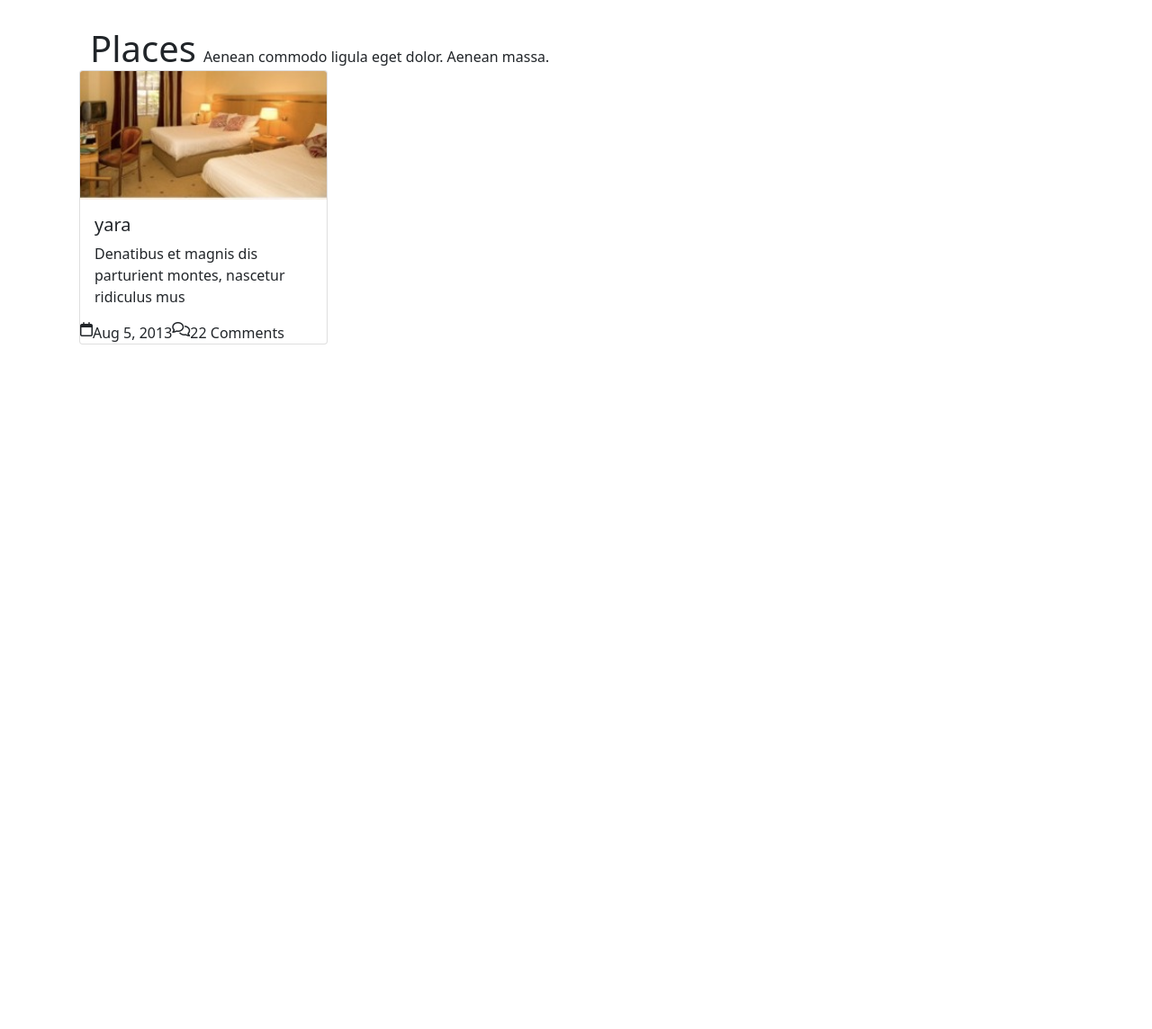
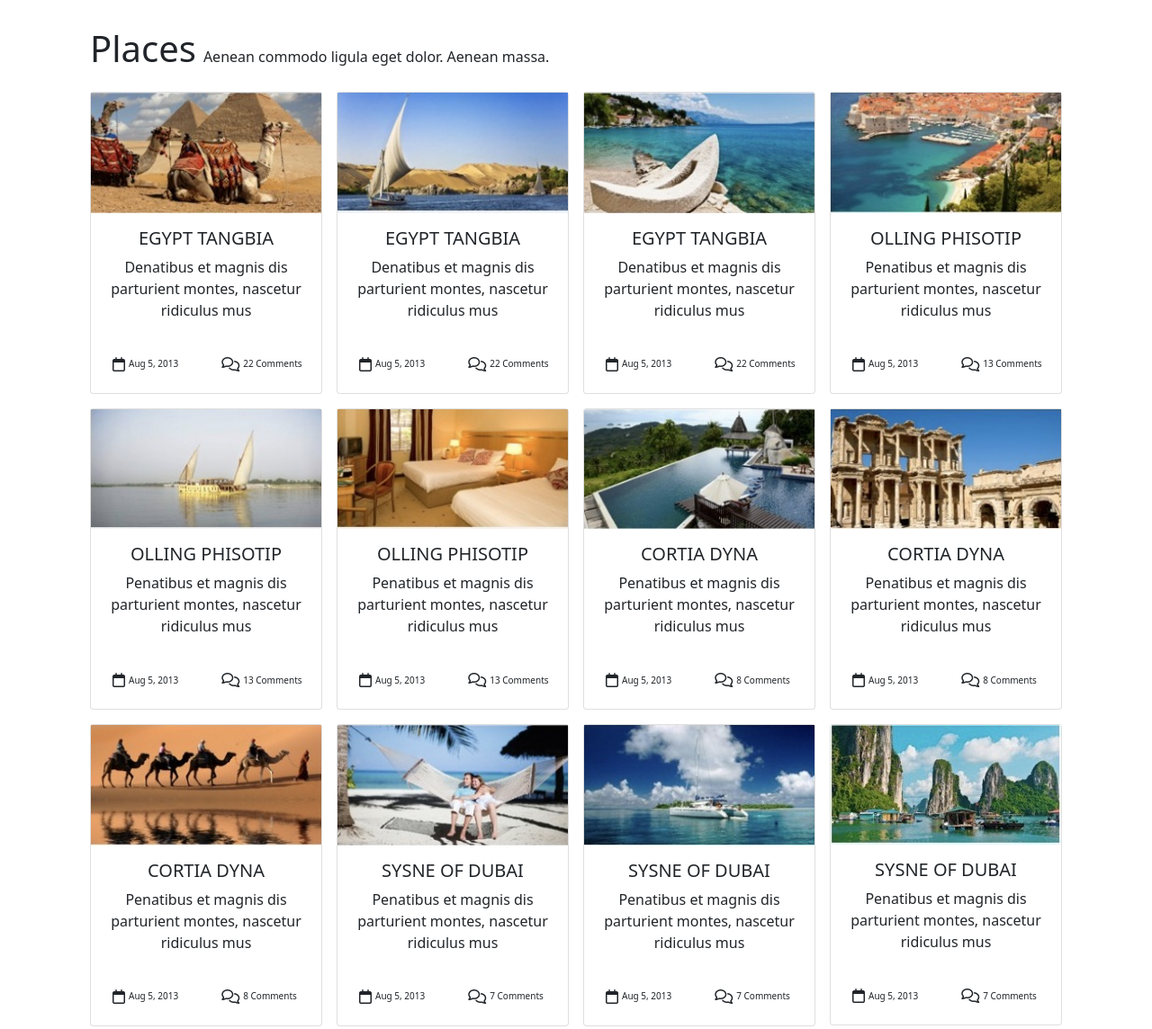
Before and after one commit to YaraAmged/FastTrack-Task1-Session12-FrontEnd, a plain HTML site: page index.html in a window 1280 px wide. Shown: the whole page at 90% size. Before the commit the page ends 800 px from the top, so only its background shows below. Drawn offline with nearby package versions, Linux system fonts and the light colour scheme.

Commit message:
Cards Updated

```diff
--- a/index.html
+++ b/index.html
@@ -37,12 +37,11 @@
     <link href="style.css" rel="stylesheet" />
   </head>
   <body>
-    <header class="d-flex gap-2 align-items-end">
+    <header class="d-flex gap-2 align-items-end mb-4">
       <h1>Places</h1>
       <h6>Aenean commodo ligula eget dolor. Aenean massa.</h6>
     </header>
-    <div class="row" id="cards-wrapper">
-
+    <div class="row g-3" id="cards-wrapper">
     </div>
   </body>
 </html>
--- a/main.js
+++ b/main.js
@@ -1,32 +1,130 @@
-const cardsData = [{image:"", title:"yara", description:"", date:"", commentsnumber:0}]
+const cardsData = [
+  {
+    image: "/Images/Egypt1.jpeg",
+    title: "EGYPT TANGBIA",
+    description:
+      "Denatibus et magnis dis parturient montes, nascetur ridiculus mus",
+    date: "Aug 5, 2013",
+    commentsnumber: 22,
+  },
+  {
+    image: "/Images/Egypt2.jpeg",
+    title: "EGYPT TANGBIA",
+    description:
+      "Denatibus et magnis dis parturient montes, nascetur ridiculus mus",
+    date: "Aug 5, 2013",
+    commentsnumber: 22,
+  },
+  {
+    image: "/Images/Egypt3.jpeg",
+    title: "EGYPT TANGBIA",
+    description:
+      "Denatibus et magnis dis parturient montes, nascetur ridiculus mus",
+    date: "Aug 5, 2013",
+    commentsnumber: 22,
+  },
+  {
+    image: "/Images/OLLING1.jpeg",
+    title: "OLLING PHISOTIP",
+    description:
+      "Penatibus et magnis dis parturient montes, nascetur ridiculus mus",
+    date: "Aug 5, 2013",
+    commentsnumber: 13,
+  },
+  {
+    image: "/Images/OLLING2.jpeg",
+    title: "OLLING PHISOTIP",
+    description:
+      "Penatibus et magnis dis parturient montes, nascetur ridiculus mus",
+    date: "Aug 5, 2013",
+    commentsnumber: 13,
+  },
+  {
+    image: "/Images/OLLING3.jpeg",
+    title: "OLLING PHISOTIP",
+    description:
+      "Penatibus et magnis dis parturient montes, nascetur ridiculus mus",
+    date: "Aug 5, 2013",
+    commentsnumber: 13,
+  },
+  {
+    image: "/Images/CORTIA1.jpeg",
+    title: "CORTIA DYNA",
+    description:
+      "Penatibus et magnis dis parturient montes, nascetur ridiculus mus",
+    date: "Aug 5, 2013",
+    commentsnumber: 8,
+  },
+  {
+    image: "/Images/CORTIA2.jpeg",
+    title: "CORTIA DYNA",
+    description:
+      "Penatibus et magnis dis parturient montes, nascetur ridiculus mus",
+    date: "Aug 5, 2013",
+    commentsnumber: 8,
+  },
+  {
+    image: "/Images/CORTIA3.jpeg",
+    title: "CORTIA DYNA",
+    description:
+      "Penatibus et magnis dis parturient montes, nascetur ridiculus mus",
+    date: "Aug 5, 2013",
+    commentsnumber: 8,
+  },
+  {
+    image: "/Images/DUBAI1.jpeg",
+    title: "SYSNE OF DUBAI",
+    description:
+      "Penatibus et magnis dis parturient montes, nascetur ridiculus mus",
+    date: "Aug 5, 2013",
+    commentsnumber: 7,
+  },
+  {
+    image: "/Images/DUBAI2.jpeg",
+    title: "SYSNE OF DUBAI",
+    description:
+      "Penatibus et magnis dis parturient montes, nascetur ridiculus mus",
+    date: "Aug 5, 2013",
+    commentsnumber: 7,
+  },
+  {
+    image: "/Images/DUBAI3.jpeg",
+    title: "SYSNE OF DUBAI",
+    description:
+      "Penatibus et magnis dis parturient montes, nascetur ridiculus mus",
+    date: "Aug 5, 2013",
+    commentsnumber: 7,
+  },
+];
 
-$(document).ready(function(){
-const cardsWrapper = $("#cards-wrapper");
-for (let [index, cardData] of cardsData.entries()){
-const cardHTML =`
-<div class="card col-12 col-sm-3 p-0">
+$(document).ready(function () {
+  const cardsWrapper = $("#cards-wrapper");
+  for (let [index, cardData] of cardsData.entries()) {
+    const cardHTML = `
+    <div class="col-12 col-sm-3">
+<div class=" card p-0 text-center">
         <img
-          src="/Images/WhatsApp Image 2023-05-23 at 9.22.09 PM (1).jpeg"
-          class="card-img-top"
+          src="${cardData.image}"
         />
         <div class="card-body">
           <h5 class="card-title">${cardData.title}</h5>
           <p class="card-text">
-            Denatibus et magnis dis parturient montes, nascetur ridiculus mus
+          ${cardData.description}
           </p>
         </div>
-        <div class="d-flex">
-          <div class="d-flex">
+        <div class="date-comments d-flex  p-4 gap-5">
+          <div class="d-flex align-items-center gap-1">
             <i class="fa-regular fa-calendar"></i>
-            <p>Aug 5, 2013</p>
+            <p>${cardData.date}</p>
           </div>
-          <div class="d-flex">
+          <div class="d-flex align-items-center gap-1">
             <i class="fa-regular fa-comments"></i>
-            <p>22 Comments</p>
+            <p>${cardData.commentsnumber} Comments</p>
           </div>
         </div>
       </div>
+      </div>
  `;
-cardsWrapper.html(cardsWrapper.html()+cardHTML);
-}
-})
+    cardsWrapper.html(cardsWrapper.html() + cardHTML);
+  }
+});
--- a/style.scss
+++ b/style.scss
@@ -9,11 +9,18 @@ h6 {
   margin: 0;
 }
 
-body{
+body {
   padding: 30px 100px;
 }
-header{
-  h6{
+header {
+  h6 {
     line-height: 30px;
   }
 }
+.date-comments {
+    p {
+      font-size: 10px;
+      white-space: nowrap;
+    }
+
+}
```
Also changed, not shown: Images/CORTIA1.jpeg (renamed from Images/WhatsApp Image 2023-05-23 at 9.22.09 PM (7).jpeg), Images/CORTIA2.jpeg (renamed from Images/WhatsApp Image 2023-05-23 at 9.22.09 PM (8).jpeg), Images/CORTIA3.jpeg (renamed from Images/WhatsApp Image 2023-05-23 at 9.22.09 PM.jpeg), Images/DUBAI1.jpeg (renamed from Images/WhatsApp Image 2023-05-23 at 9.22.09 PM (9).jpeg), Images/DUBAI2.jpeg (renamed from Images/WhatsApp Image 2023-05-23 at 9.22.09 PM (10).jpeg), Images/DUBAI3.jpeg (renamed from Images/WhatsApp Image 2023-05-23 at 9.22.09 PM (11).jpeg), Images/Egypt1.jpeg (renamed from Images/WhatsApp Image 2023-05-23 at 9.22.09 PM (4).jpeg), Images/Egypt2.jpeg (renamed from Images/WhatsApp Image 2023-05-23 at 9.22.09 PM (3).jpeg), Images/Egypt3.jpeg (renamed from Images/WhatsApp Image 2023-05-23 at 9.22.09 PM (2).jpeg), Images/OLLING1.jpeg (renamed from Images/WhatsApp Image 2023-05-23 at 9.22.09 PM (5).jpeg), Images/OLLING2.jpeg (renamed from Images/WhatsApp Image 2023-05-23 at 9.22.09 PM (6).jpeg), Images/OLLING3.jpeg (renamed from Images/WhatsApp Image 2023-05-23 at 9.22.09 PM (1).jpeg), style.css, 1 other file.
